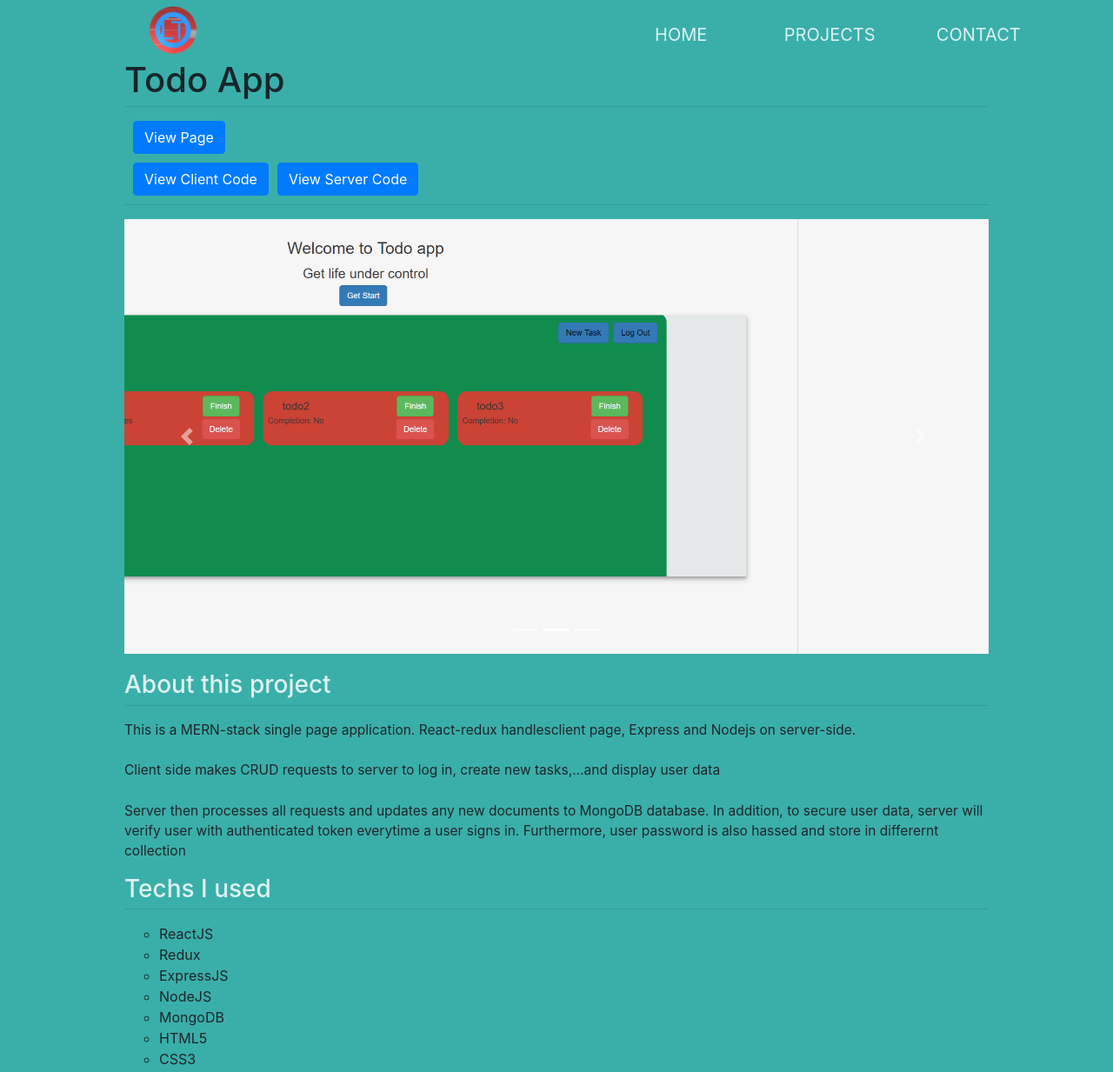
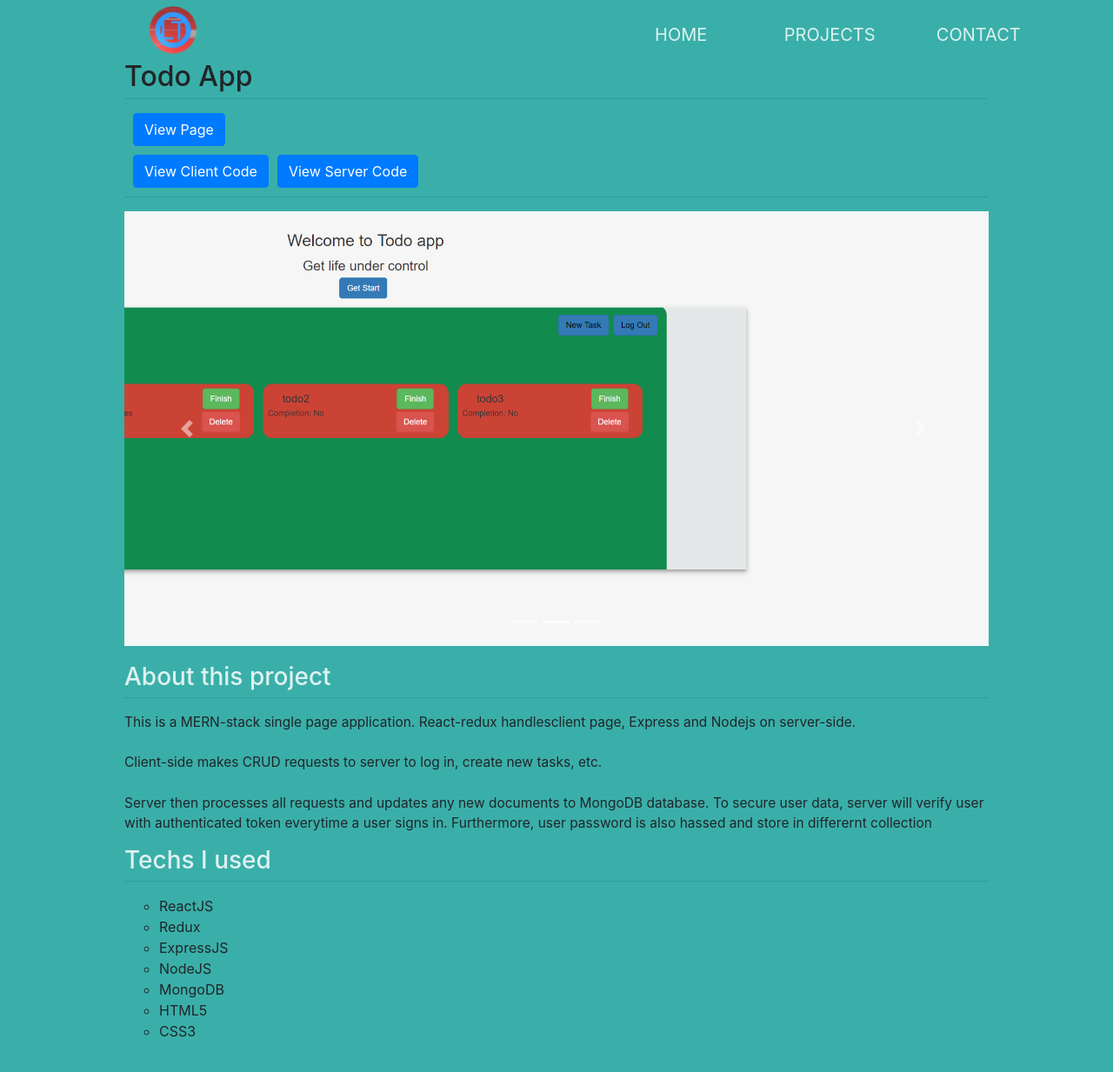
Before and after one commit to LambertTran/portfolio-reactjs, a React app: page /projects/todoapp in a window 1280 px wide. Shown: the whole page at 87% size. Built offline with nearby package versions, Linux system fonts and the light colour scheme.

Commit message:
fix style

```diff
--- a/public/index.html
+++ b/public/index.html
@@ -1,7 +1,7 @@
 <!DOCTYPE html>
 <html>
 <head>
-  <title>Home</title>
+  <title>Lambert Tran</title>
   <meta charset="utf-8">
   <meta name="viewport" content="width=device-width, initial-scale=1, shrink-to-fit=no">
   <link rel="stylesheet" type="text/css" href="https://maxcdn.bootstrapcdn.com/font-awesome/4.7.0/css/font-awesome.min.css">
--- a/src/components/projectpage/projects/auto27.js
+++ b/src/components/projectpage/projects/auto27.js
@@ -14,9 +14,8 @@ export default function Auto27(){
   var webLink = "https://auto27.us/";
   var codeLink= '';
   var techUse = ['ReactJS','Redux','ExpressJS','NodeJS','AWS','MongoDB','HTML5','Sass'];
-  var about = "Auto 27 is a start up car dealership in Sacramento " +
-              "region. They are the best at helping people get their " +
-              "dream car." + '\n\n' + "This project is built on MERN stack " +
+  var about = "Auto 27 is a start-up car dealership in Sacramento " +
+              "region." + '\n\n' + "This project is built on MERN stack " +
               "NodeJs server handle administration, including login and modify car data. "+
               "All the images are stored in AWS S3 bucket, and the links to these images "+
               " are stored in a Mongo database along with other car descriptions " + "\n\n" +
--- a/src/components/projectpage/projects/todo-app.js
+++ b/src/components/projectpage/projects/todo-app.js
@@ -16,11 +16,11 @@ export default function YoutubePlayer(){
   var about = 'This is a MERN-stack single page application. React-redux handles' +
               'client page, Express and Nodejs on server-side.'+
               '\n\n' +
-              'Client side makes CRUD requests to server to log in, create ' +
-              'new tasks,...and display user data' +
+              'Client-side makes CRUD requests to server to log in, create ' +
+              'new tasks, etc.' +
               '\n\n' +
               'Server then processes all requests and updates any new documents ' +
-              'to MongoDB database. In addition, to secure user data, server ' +
+              'to MongoDB database. To secure user data, server ' +
               'will verify user with authenticated token everytime a user signs in. ' +
               'Furthermore, user password is also hassed and store in differernt collection'
   return(
--- a/src/components/projectpage/share/render-project.js
+++ b/src/components/projectpage/share/render-project.js
@@ -35,7 +35,7 @@ class RenderProject extends Component{
       <div>
         <NavBar />
           <div className="container page-width">
-            <h1>{title}</h1><hr/>
+            <h2>{title}</h2><hr/>
             {this.renderButton(webLink,codeLink)}<hr/>
             <SlideShowImage images={imgList} />
             <div>
```
Also changed, not shown: 1 other file.
